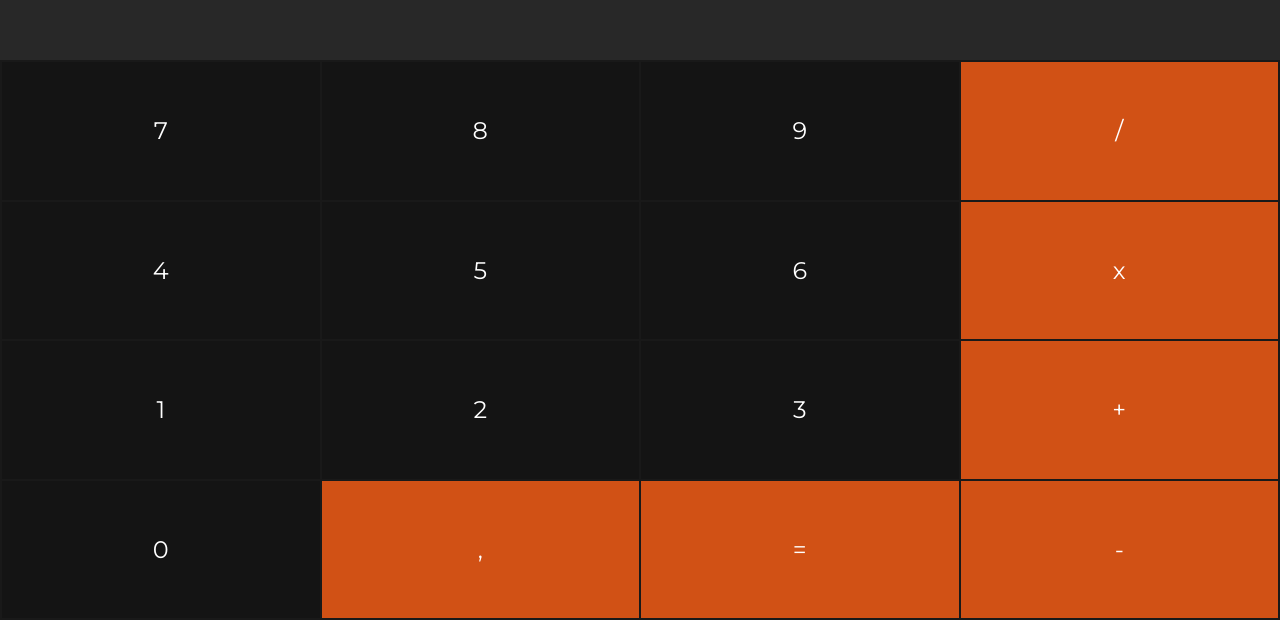
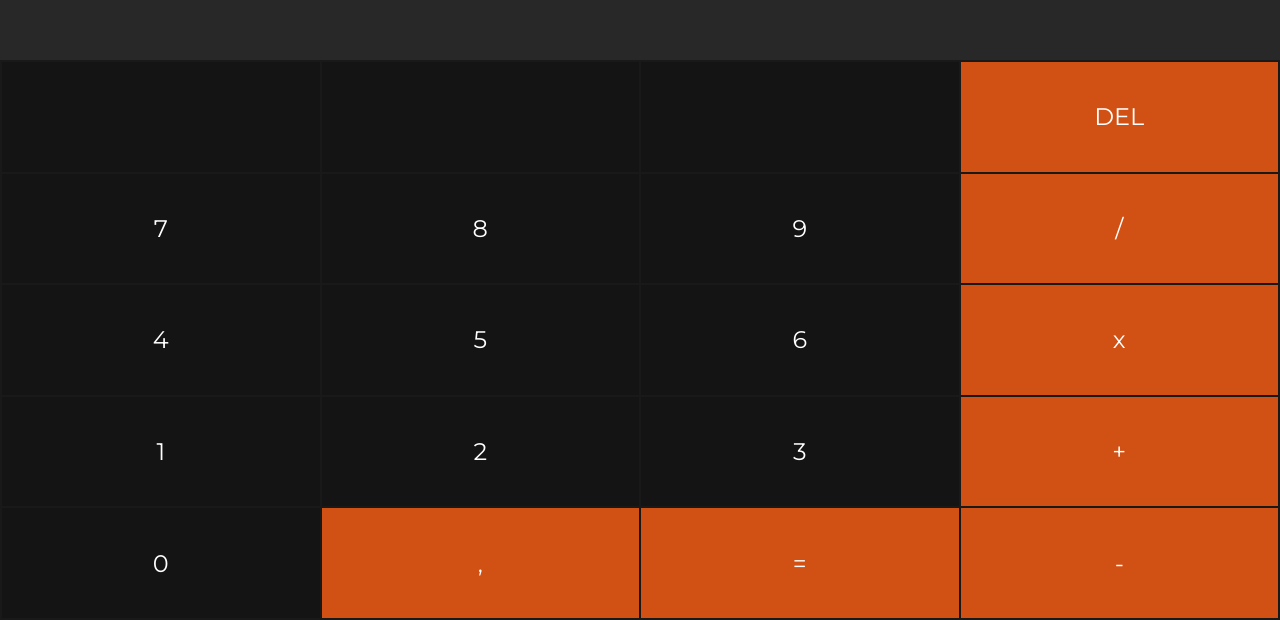
Before and after one commit to N3v1/Calculator, a plain HTML site: page index.html in a window 1280 px wide. Shown: the part 180-800 px from the top of the page. Drawn offline with Linux system fonts and the light colour scheme.

Commit message:
Added delete possibilities

```diff
--- a/index.html
+++ b/index.html
@@ -31,6 +31,12 @@
 
     <table>
         <tr>
+            <td></td>
+            <td></td>
+            <td></td>
+            <td onclick="deleteLast()" class="operators">DEL</td>
+        </tr>
+        <tr>
             <td onclick="appendOperation(7)">7</td>
             <td onclick="appendOperation(8)">8</td>
             <td onclick="appendOperation(9)">9</td>
--- a/index.js
+++ b/index.js
@@ -8,3 +8,8 @@ function calculateResult() {
 
     container.innerHTML = result;
 }
+
+function deleteLast() {
+    let container = document.getElementById('resultArea');
+    container.innerHTML = container.innerHTML.slice(0, -1);
+}
```
